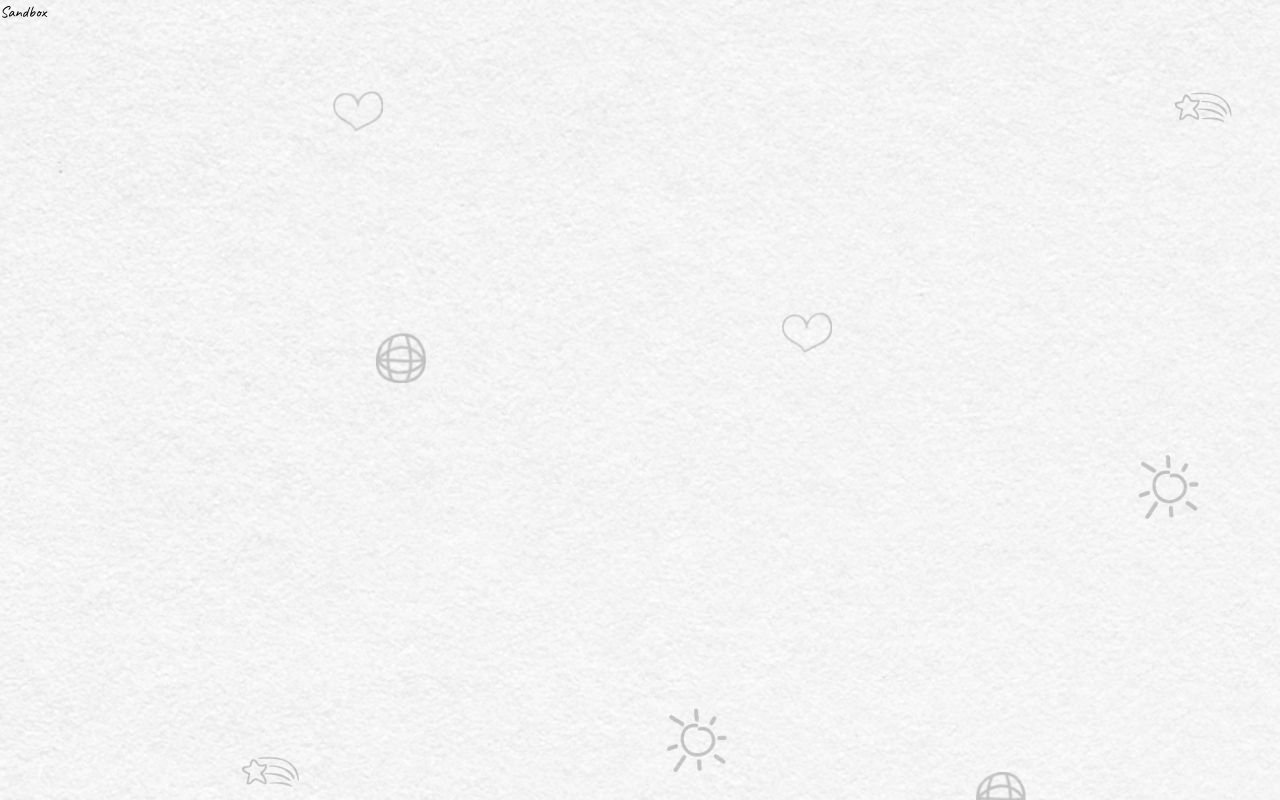
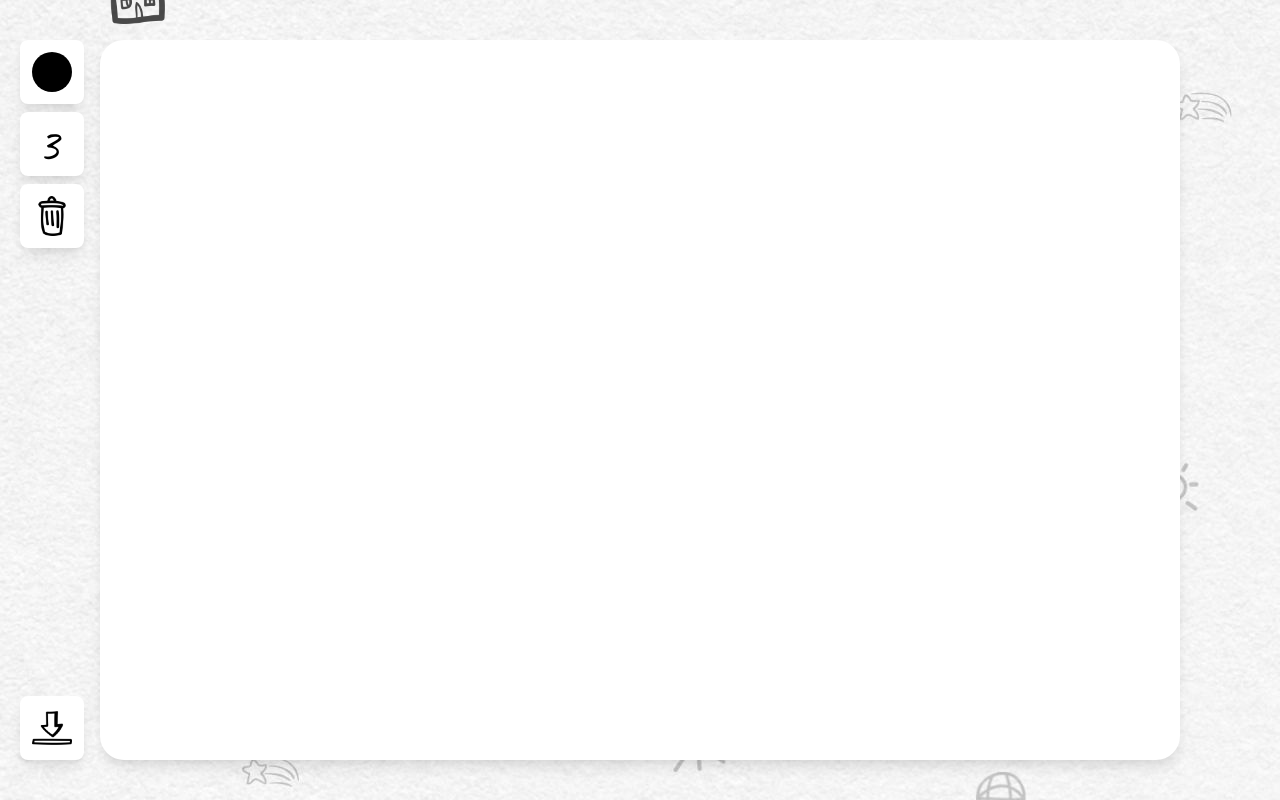
Before and after one commit to RobinLans/draw-it, a React (Create React App) app: page /sandbox in a window 1280 px wide. Built offline with nearby package versions, Linux system fonts and the light colour scheme.

Commit message:
style sandbox component

```diff
--- a/src/index.css
+++ b/src/index.css
@@ -7,3 +7,7 @@
 .text {
   @apply font-bold text-black text-opacity-70 text-center;
 }
+
+.canvasBtns {
+  @apply bg-white h-16 w-16 rounded-lg shadow-lg active:shadow-none;
+}
--- a/src/pages/Sandbox.jsx
+++ b/src/pages/Sandbox.jsx
@@ -1,9 +1,90 @@
-import React from "react";
+import React, { useState } from "react";
+import trashCan from "../assets/trash-can-hand-drawn-symbol.png";
+import download from "../assets/download.png";
+import homeIcon from "../assets/house-hand-drawn-construction.png";
+import { useNavigate } from "react-router-dom";
+import { motion, AnimatePresence } from "framer-motion";
+
+const homeVariant = {
+  hidden: {
+    opacity: 0,
+    x: -10,
+  },
+  visible: {
+    opacity: 0.9,
+    x: 0,
+  },
+};
 
 function Sandbox() {
+  const navigate = useNavigate();
+  const [hoverHome, setHoverHome] = useState(false);
+
+  function goHome() {
+    navigate("/", { replace: true });
+  }
+
   return (
-    <div>
-      <h1>Sandbox</h1>
+    <div className="flex w-full h-full justify-center items-center">
+      <div className="relative bg-white w-canvas h-canvas rounded-3xl shadow-lg">
+        <button
+          className="  absolute -top-24 flex items-center"
+          onClick={goHome}
+          onMouseEnter={() => {
+            setHoverHome(true);
+          }}
+          onMouseLeave={() => {
+            setHoverHome(false);
+          }}
+        >
+          <img src={homeIcon} alt="home" className="h-20 opacity-70 " />
+          <AnimatePresence>
+            {hoverHome && (
+              <motion.h1
+                className="text-5xl text"
+                variants={homeVariant}
+                initial="hidden"
+                animate="visible"
+                transition={{
+                  ease: "easeInOut",
+                  type: "spring",
+                  duration: 0.2,
+                }}
+                exit="hidden"
+              >
+                Home
+              </motion.h1>
+            )}
+          </AnimatePresence>
+        </button>
+        <div className="absolute top-0 -left-20 flex flex-col justify-between h-full">
+          <div className="flex flex-col">
+            <button className="canvasBtns mb-2 flex justify-center items-center">
+              {/* <div className="bg-red-600 w-8 h-8 rounded-lg"></div> */}
+              <div className="relative w-10 h-10 overflow-hidden rounded-full cursor-pointer ">
+                <input
+                  type="color"
+                  className="w-32 h-32 bg-transparent border-none cursor-pointer outline-none absolute -left-20 -top-20"
+                />
+              </div>
+            </button>
+            <button className="canvasBtns mb-2 ">
+              <p className=" w-14  text-5xl text-center ">3</p>
+            </button>
+            <button className="canvasBtns mb-2 flex justify-center items-center">
+              <img src={trashCan} alt="trashCan" className="h-10" />
+            </button>
+          </div>
+          <button className="canvasBtns flex justify-center items-center">
+            {" "}
+            <img
+              src={download}
+              alt="download"
+              className="h-10 transform rotate-180"
+            />
+          </button>
+        </div>
+      </div>
     </div>
   );
 }
--- a/tailwind.config.js
+++ b/tailwind.config.js
@@ -11,10 +11,18 @@ module.exports = {
         drawBg: "url('/src/assets/drawItbg.jpeg')",
         // drawItBg: "url('public/drawItbg.jpeg')",
       },
+      height: {
+        canvas: "720px",
+      },
+      width: {
+        canvas: "1080px",
+      },
     },
   },
   variants: {
-    extend: {},
+    extend: {
+      boxShadow: ["active"],
+    },
   },
   plugins: [],
 };
```
Also changed, not shown: src/assets/download.png (renamed from src/assets/go-to-the-top-hand-drawn-interface-symbol-with-an-arrow-pointing-up-to-a-thin-rectangle.png).
